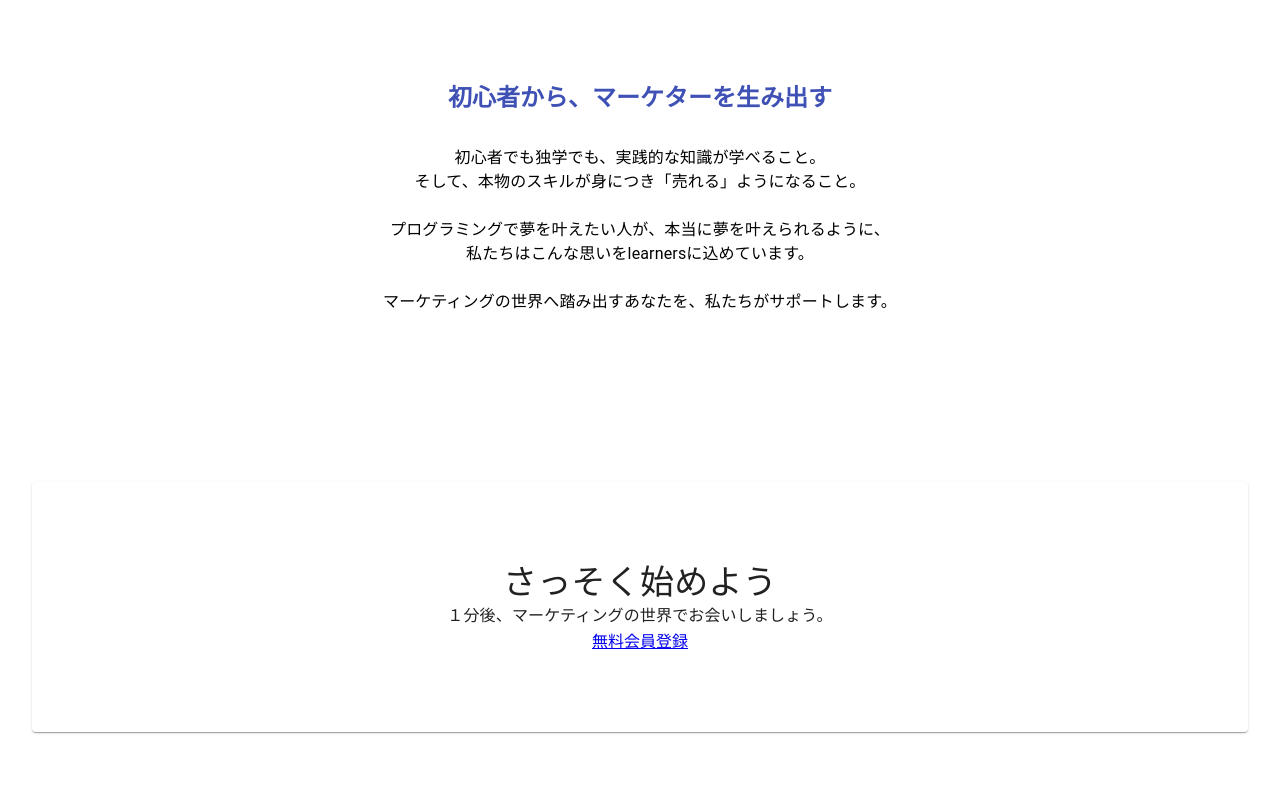
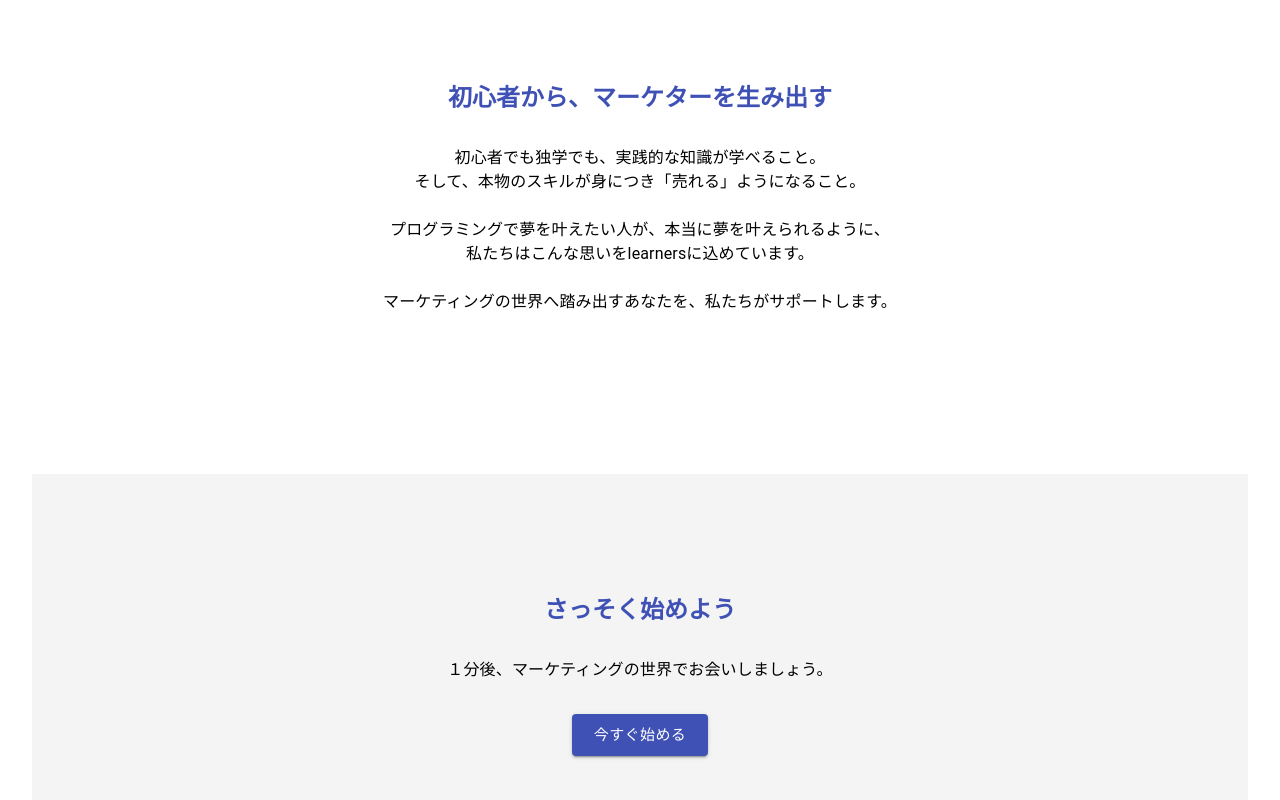
Before and after one commit to umezawa0907/learners, a Next.js app: page / in a window 1280 px wide. Shown: the part 4285-5085 px from the top of the page. Before the commit the page ends 5025 px from the top, so only its background shows below. Built offline with nearby package versions, Linux system fonts and the light colour scheme.

Commit message:
add ctasection

```diff
--- /dev/null
+++ b/src/components/organisms/CtaSection.tsx
@@ -0,0 +1,35 @@
+import { Theme } from "@material-ui/core/styles/createMuiTheme"
+import { makeStyles } from "@material-ui/core/styles"
+import { Box, Typography } from "@material-ui/core"
+import CtaButton from "../atoms/CtaButton"
+
+const useStyle = makeStyles((theme: Theme) => ({
+  root: {
+    paddingTop: theme.spacing(15),
+    paddingBottom: theme.spacing(15),
+    maxWidth: "100%",
+    backgroundColor: "#f4f4f4"
+  },
+  titleStyle: {
+    fontWeight: "bold",
+    marginBottom: theme.spacing(4)
+  },
+  descriptionStyle: {
+    marginBottom: theme.spacing(4)
+  }
+}));
+
+export default function Features() {
+  const { root, titleStyle, descriptionStyle } = useStyle();
+  return (
+    <Box className={root} textAlign="center">
+      <Typography className={titleStyle} color="primary" variant="h5" component="h2">
+        さっそく始めよう
+      </Typography>
+      <Typography className={descriptionStyle} variant="body1">
+        １分後、マーケティングの世界でお会いしましょう。
+      </Typography>
+      <CtaButton />
+    </Box>
+  )
+}
--- a/src/pages/index.tsx
+++ b/src/pages/index.tsx
@@ -5,6 +5,7 @@ import Features from '../components/organisms/Features';
 import CardSingleColumn from '../components/organisms/CardSingleColumn';
 import CardTwoColumn from '../components/organisms/CardTwoColumn';
 import Message from "../components/organisms/Message"
+import CtaSection from "../components/organisms/CtaSection"
 
 export default function Home() {
   return (
@@ -25,17 +26,7 @@ export default function Home() {
           マーケティングの世界へ踏み出すあなたを、私たちがサポートします。
           </Message>
       </div>
-      <div>
-        <Paper>
-          <Box textAlign="center" m={1} p={10}>
-            <Typography variant="h4" component="h2">
-              さっそく始めよう
-          </Typography>
-            <Typography component="p">１分後、マーケティングの世界でお会いしましょう。</Typography>
-            <Link href="/about"><a>無料会員登録</a></Link>
-          </Box>
-        </Paper>
-      </div>
+      <CtaSection />
     </Container >
   )
 }
```
